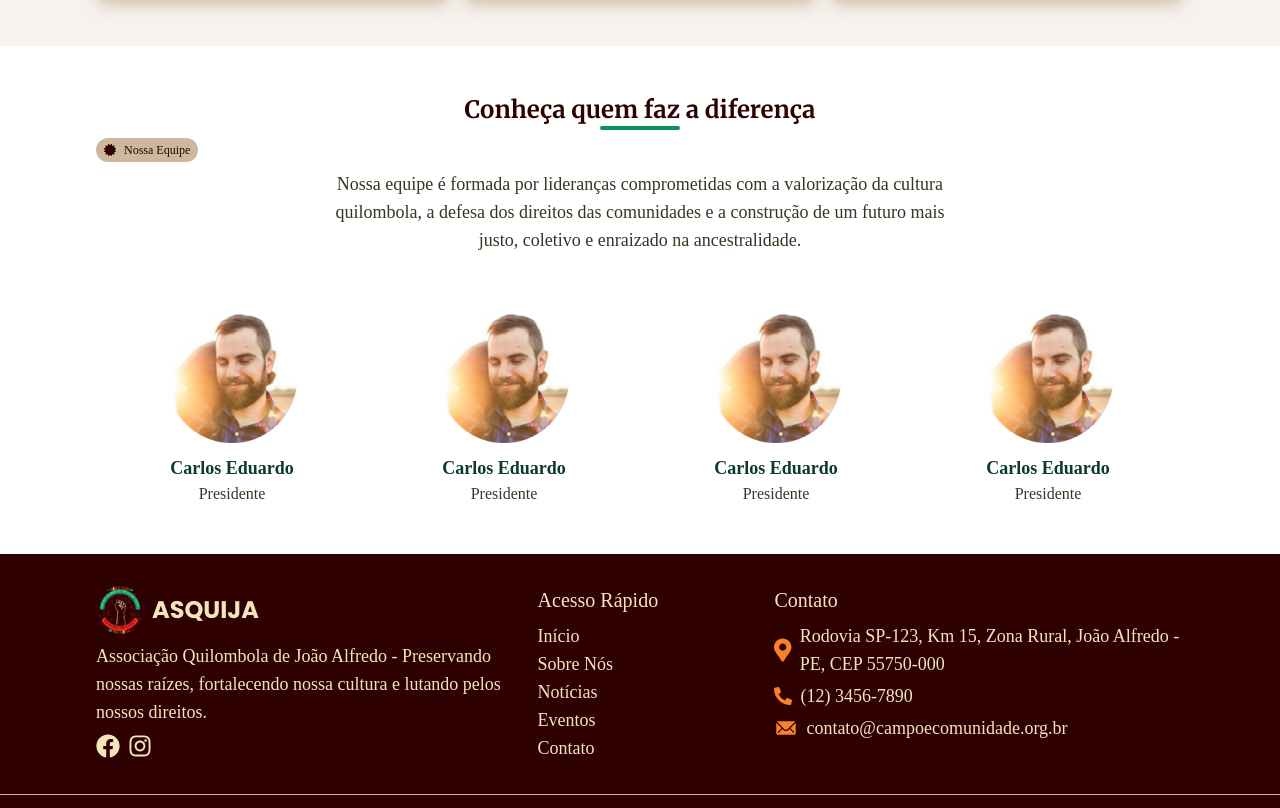
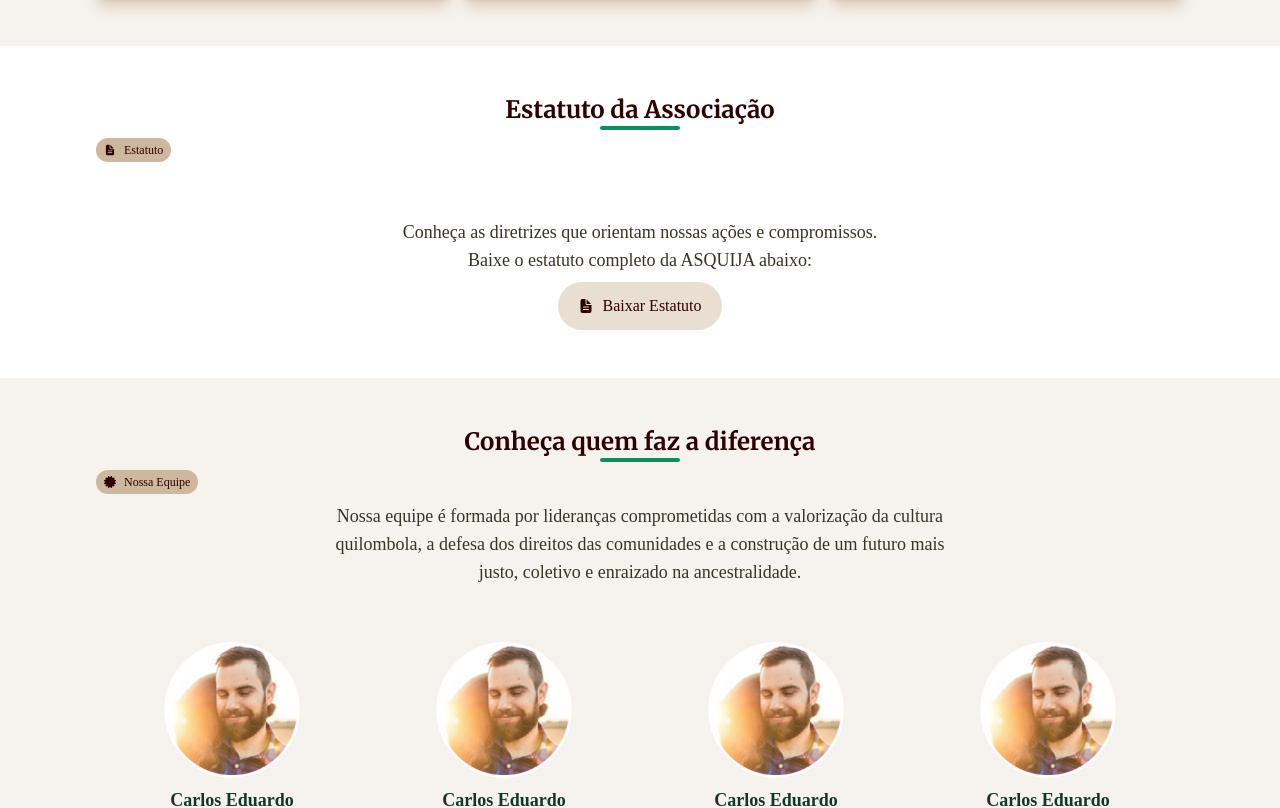
Before and after one commit to svitordev/ASQUIJA, a Next.js app: page /sobre in a window 1280 px wide. Shown: the part 1180-1988 px from the top of the page. Built offline with nearby package versions, Linux system fonts and the light colour scheme.

Commit message:
adicionado section sobre o estatuto para download

```diff
--- a/src/app/sobre/page.jsx
+++ b/src/app/sobre/page.jsx
@@ -4,6 +4,8 @@ import { Title } from "@/components/Title";
 import { FaClockRotateLeft } from "react-icons/fa6";
 import { FiTarget } from "react-icons/fi";
 import { FaCertificate } from "react-icons/fa";
+import { IoDocumentText } from "react-icons/io5";
+
 
 import React from "react";
 import Image from "next/image";
@@ -149,7 +151,10 @@ export default function About() {
         </div>
       </section>
 
-      <section id="diretrizes" className="flex flex-col items-center justify-center space-y-10 py-12 px-3 md:px-4 lg:px-12 xl:px-24 2xl:px-32 3xl:px-56 bg-secundary-1/40">
+      <section
+        id="diretrizes"
+        className="flex flex-col items-center justify-center space-y-10 py-12 px-3 md:px-4 lg:px-12 xl:px-24 2xl:px-32 3xl:px-56 bg-secundary-1/40"
+      >
         <div className="space-y-2 w-full">
           <Title center={true}>O que nos orienta</Title>
           <Tag>
@@ -186,7 +191,29 @@ export default function About() {
         </div>
       </section>
 
-      <section id="equipe" className="space-y-14 py-12 px-2 md:px-4 lg:px-12 xl:px-24 2xl:px-32 3xl:px-56">
+      <section
+        id="estatuto"
+        className="space-y-14 py-12 px-2 md:px-4 lg:px-12 xl:px-24 2xl:px-32 3xl:px-56 text-center"
+      >
+        <div className="space-y-2 w-full">
+          <Title center={true}>Estatuto da Associação</Title>
+          <Tag>
+            <IoDocumentText /> Estatuto
+          </Tag>
+        </div>
+        <div className="flex flex-col gap-2 items-center w-full">
+        <p className="text-secundary-4 md:text-lg">Conheça as diretrizes que orientam nossas ações e compromissos. <br /> Baixe o estatuto completo da ASQUIJA abaixo:</p>
+        <a href="/structure/estatuto-asquija.pdf" className="flex items-center gap-2 px-5 py-3 bg-secundary-1 hover:bg-secundary-3 rounded-full text-primary-2" target="_blank" rel="noopener">
+        <IoDocumentText /> Baixar Estatuto
+        </a>
+
+        </div>
+      </section>
+
+      <section
+        id="equipe"
+        className="space-y-14 py-12 px-2 md:px-4 lg:px-12 xl:px-24 2xl:px-32 3xl:px-56 bg-secundary-1/40"
+      >
         <div className="flex flex-col items-center gap-2 w-full text-center">
           <Title center={true}>Conheça quem faz a diferença</Title>
           <Tag>
@@ -200,10 +227,26 @@ export default function About() {
           </p>
         </div>
         <div className="grid grid-cols-1 md:grid-cols-2 lg:grid-cols-4 gap-8 md:gap-0">
-          <TeamMember name="Carlos Eduardo" role="Presidente" src={"/structure/perfil.png"} />
-          <TeamMember name="Carlos Eduardo" role="Presidente" src={"/structure/perfil.png"} />
-          <TeamMember name="Carlos Eduardo" role="Presidente" src={"/structure/perfil.png"} />
-          <TeamMember name="Carlos Eduardo" role="Presidente" src={"/structure/perfil.png"} />
+          <TeamMember
+            name="Carlos Eduardo"
+            role="Presidente"
+            src={"/structure/perfil.png"}
+          />
+          <TeamMember
+            name="Carlos Eduardo"
+            role="Presidente"
+            src={"/structure/perfil.png"}
+          />
+          <TeamMember
+            name="Carlos Eduardo"
+            role="Presidente"
+            src={"/structure/perfil.png"}
+          />
+          <TeamMember
+            name="Carlos Eduardo"
+            role="Presidente"
+            src={"/structure/perfil.png"}
+          />
         </div>
       </section>
     </>
```
Also changed, not shown: 1 other file (tests, documents, lock files or other folders).
